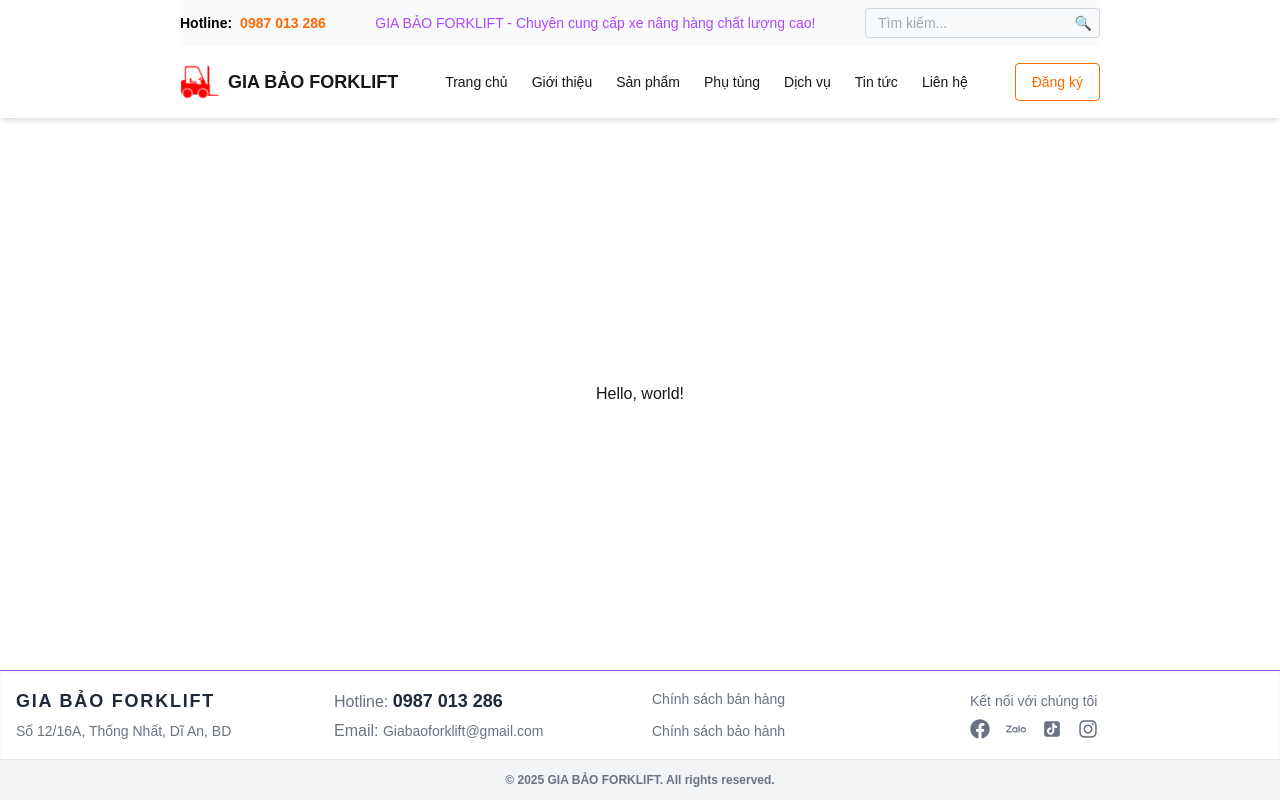
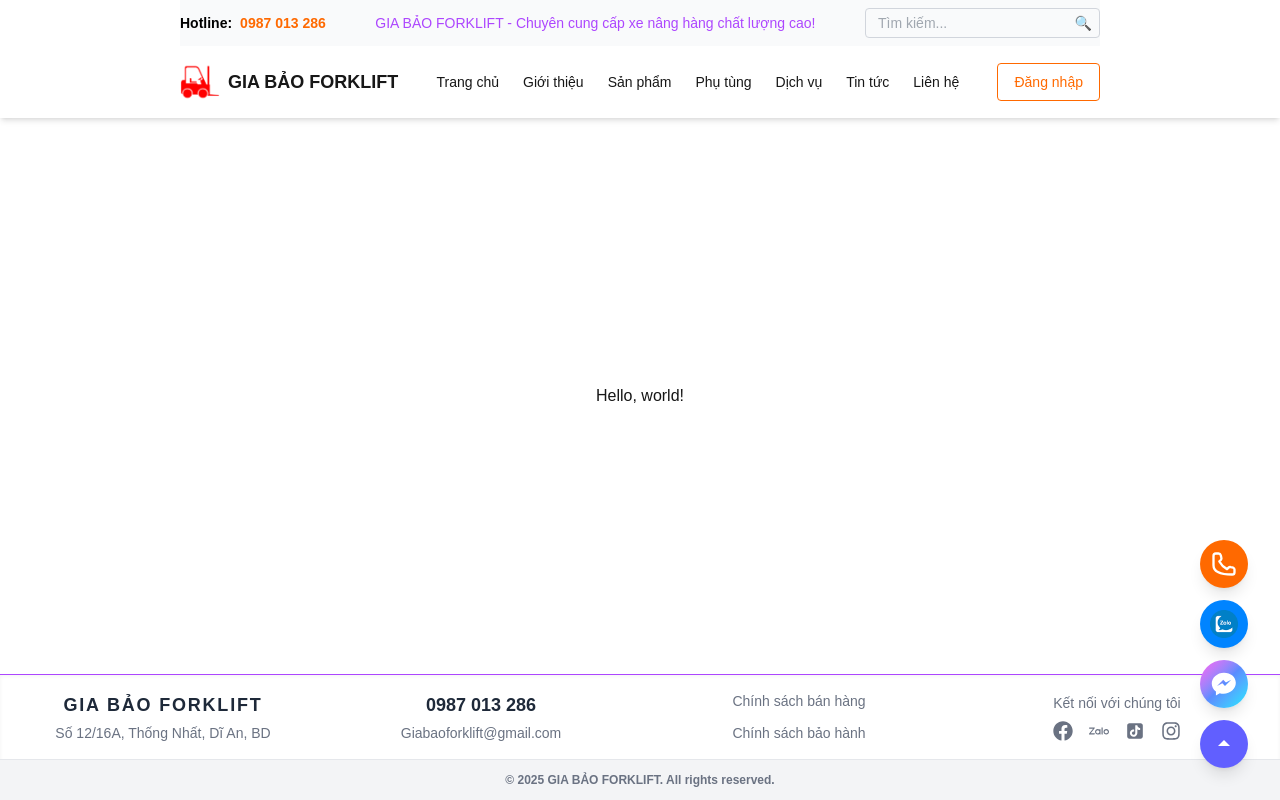
Before and after one commit to NH1321/forklift, a Next.js app in the folder client/: page / in a window 1280 px wide. Built offline with nearby package versions, Linux system fonts and the light colour scheme.

Commit message:
FloatingContactButtons component

```diff
--- a/client/app/layout.js
+++ b/client/app/layout.js
@@ -2,13 +2,16 @@ import "./globals.css";
 
 export const metadata = {
   title: "GIA BẢO FORKLIFT",
+  icons: {
+    icon: "/favicon.ico"
+  },
   description: "GIA BẢO FORKLIFT - Đối tác đáng tin cậy của bạn trong các giải pháp xe nâng",
 };
 
 export default function RootLayout({ children }) {
   return (
     <html lang="vi">
-      <body className="font-times antialiased">
+      <body className="antialiased font-times">
         {children}
       </body>
     </html>
--- a/client/app/page.js
+++ b/client/app/page.js
@@ -1,5 +1,6 @@
 import Header from "../components/layout/header";
 import Footer from "../components/layout/footer";
+import FloatingContactButtons from "../components/ui/FloatingContactButtons";
 
 export default function Home() {
   return (
@@ -8,6 +9,7 @@ export default function Home() {
       <main className="flex-1 grid items-center justify-items-center p-8 pb-20 gap-16 sm:p-20 font-[family-name:var(--font-geist-sans)]">
         Hello, world!
       </main>
+      <FloatingContactButtons />
       <Footer />
     </div>
   );
--- a/client/components/layout/footer.jsx
+++ b/client/components/layout/footer.jsx
@@ -7,7 +7,7 @@ export default function Footer() {
     <footer className="text-gray-800 bg-white shadow-inner">
       <div className="grid items-center grid-cols-1 gap-6 px-4 py-4 mx-auto border-t border-purple-500 max-w-7xl sm:grid-cols-2 md:grid-cols-4">
         {/* Logo và tên thương hiệu */}
-        <div className="space-y-1">
+        <div className="flex flex-col items-center space-y-1 text-center">
           <h2 className="text-lg font-bold tracking-widest">
             <a
               href="/"
@@ -27,29 +27,23 @@ export default function Footer() {
         </div>
 
         {/* Thông tin liên hệ */}
-        <div className="flex flex-col space-y-1">
-          <span>
-            <span className="text-gray-500">Hotline: </span>
+        <div className="flex flex-col items-center space-y-1 text-center">
           <a
             href="tel:0987013286"
             className="text-lg font-bold transition-colors hover:text-orange-500"
           >
             0987 013 286
           </a>
-          </span>
-          <span>
-            <span className="text-gray-500">Email: </span>
           <a
             href="mailto:Giabaoforklift@gmail.com"
             className="text-sm text-gray-500 transition-colors hover:text-orange-500"
           >
             Giabaoforklift@gmail.com
           </a>
-          </span>
         </div>
 
         {/* Giới thiệu ngắn */}
-        <div className="flex flex-col space-y-3 text-sm text-gray-500">
+        <div className="flex flex-col items-center space-y-3 text-sm text-center text-gray-500">
           <a
             href="/chinh-sach-ban-hang"
             className="transition-colors hover:text-orange-500"
@@ -65,7 +59,7 @@ export default function Footer() {
         </div>
 
         {/* Mạng xã hội */}
-        <div className="space-y-2">
+        <div className="flex flex-col items-center space-y-2 text-center">
           <p className="text-sm text-gray-500">Kết nối với chúng tôi</p>
           <div className="flex items-center space-x-4 text-xl">
             <a
--- a/client/components/layout/header.jsx
+++ b/client/components/layout/header.jsx
@@ -47,7 +47,7 @@ export default function Header() {
 
         {/* Desktop Menu */}
         <nav className="hidden space-x-6 text-sm font-medium sm:flex">
-          <a href="#" className="hover:text-orange-500">Trang chủ</a>
+          <a href="/" className="hover:text-orange-500">Trang chủ</a>
           <a href="#" className="hover:text-orange-500">Giới thiệu</a>
           <a href="#" className="hover:text-orange-500">Sản phẩm</a>
           <a href="#" className="hover:text-orange-500">Phụ tùng</a>
@@ -59,7 +59,7 @@ export default function Header() {
         {/* Desktop Register Button */}
         <div className="hidden sm:block">
           <button className="px-4 py-2 text-sm text-orange-500 border border-orange-500 rounded hover:cursor-pointer hover:bg-orange-50">
-            Đăng ký
+            Đăng nhập
           </button>
         </div>
 
@@ -134,15 +134,15 @@ export default function Header() {
             </button>
 
             {/* Menu Items */}
-            <a href="#" className="block py-2 mt-4 text-base hover:text-orange-500">Trang chủ</a>
+            <a href="/" className="block py-2 mt-4 text-base hover:text-orange-500">Trang chủ</a>
             <a href="#" className="block py-2 text-base hover:text-orange-500">Giới thiệu</a>
             <a href="#" className="block py-2 text-base hover:text-orange-500">Sản phẩm</a>
             <a href="#" className="block py-2 text-base hover:text-orange-500">Phụ tùng</a>
             <a href="#" className="block py-2 text-base hover:text-orange-500">Dịch vụ</a>
             <a href="#" className="block py-2 text-base hover:text-orange-500">Tin tức</a>
             <a href="#" className="block py-2 text-base hover:text-orange-500">Liên hệ</a>
-            <button className="w-full px-4 py-2 mt-4 text-sm text-orange-500 border border-orange-500 rounded hover:bg-orange-50">
-              Đăng ký
+            <button className="w-full px-4 py-2 mt-4 text-sm text-orange-500 border border-orange-500 rounded hover:cursor-pointer hover:bg-orange-50">
+              Đăng nhập
             </button>
           </nav>
         </>
--- /dev/null
+++ b/client/components/ui/FloatingContactButtons.jsx
@@ -0,0 +1,89 @@
+'use client';
+import Image from "next/image";
+
+export default function FloatingContactButtons() {
+  // Hàm scroll lên đầu trang
+  const handleScrollTop = () => {
+    if (typeof window !== "undefined") {
+      window.scrollTo({ top: 0, behavior: "smooth" });
+    }
+  };
+
+  return (
+    <div className="fixed z-50 flex flex-col items-center gap-2 sm:gap-3 right-3 bottom-3 sm:right-8 sm:bottom-8">
+      {/* Phone */}
+      <a
+        href="tel:0987013286"
+        className="flex items-center justify-center w-10 h-10 transition-transform bg-orange-500 rounded-full shadow-lg sm:w-12 sm:h-12 hover:scale-110"
+        aria-label="Gọi Hotline"
+      >
+        <svg
+          width="20"
+          height="20"
+          className="sm:w-7 sm:h-7"
+          fill="none"
+          viewBox="0 0 24 24"
+          stroke="white"
+        >
+          <path
+            strokeLinecap="round"
+            strokeLinejoin="round"
+            strokeWidth={2}
+            d="M3 5a2 2 0 012-2h2.28a2 2 0 011.94 1.515l.518 2.073a2 2 0 01-.45 1.947l-1.27 1.27a16.001 16.001 0 006.586 6.586l1.27-1.27a2 2 0 011.947-.45l2.073.518A2 2 0 0121 16.72V19a2 2 0 01-2 2h-.01C6.477 21 3 17.523 3 13.01V5z"
+          />
+        </svg>
+      </a>
+      {/* Zalo */}
+      <a
+        href="https://zalo.me/0987013286"
+        target="_blank"
+        rel="noopener noreferrer"
+        className="flex items-center justify-center w-10 h-10 sm:w-12 sm:h-12 bg-[#0084FF] rounded-full shadow-lg hover:scale-110 transition-transform"
+        aria-label="Chat Zalo"
+      >
+        <Image
+          src="/logo_zalo.png"
+          alt="Zalo"
+          width={20}
+          height={20}
+          className="w-6 h-6 sm:w-7 sm:h-7"
+        />
+      </a>
+      {/* Messenger */}
+      <a
+        href="https://www.facebook.com/hai.bui.7771"
+        target="_blank"
+        rel="noopener noreferrer"
+        className="flex items-center justify-center w-10 h-10 sm:w-12 sm:h-12 bg-gradient-to-br from-[#ff5af2] via-[#5a8cff] to-[#00eaff] rounded-full shadow-lg hover:scale-110 transition-transform"
+        aria-label="Chat Messenger"
+      >
+        <svg
+          width="20"
+          height="20"
+          className="sm:w-7 sm:h-7"
+          viewBox="0 0 32 32"
+          fill="white"
+        >
+          <path d="M16 3C8.268 3 2 8.647 2 15.5c0 3.7 1.81 6.98 4.77 9.18V29l4.38-2.41c1.36.38 2.8.59 4.35.59 7.732 0 14-5.647 14-12.5S23.732 3 16 3zm1.13 15.41l-3.02-3.23-6.09 3.23 7.13-7.41 3.02 3.23 6.09-3.23-7.13 7.41z"/>
+        </svg>
+      </a>
+      {/* Scroll to top */}
+      <button
+        type="button"
+        onClick={handleScrollTop}
+        className="flex items-center justify-center w-10 h-10 transition-transform bg-indigo-500 rounded-full shadow-lg sm:w-12 sm:h-12 hover:scale-110 hover:cursor-pointer"
+        aria-label="Lên đầu trang"
+      >
+        <svg
+          width="20"
+          height="20"
+          className="sm:w-6 sm:h-6"
+          fill="white"
+          viewBox="0 0 24 24"
+        >
+          <path d="M12 8l6 6H6z" />
+        </svg>
+      </button>
+    </div>
+  );
+}
```
Also changed, not shown: client/public/logo_zalo.png (added). Lines whose indentation alone changed are shown as unchanged.
